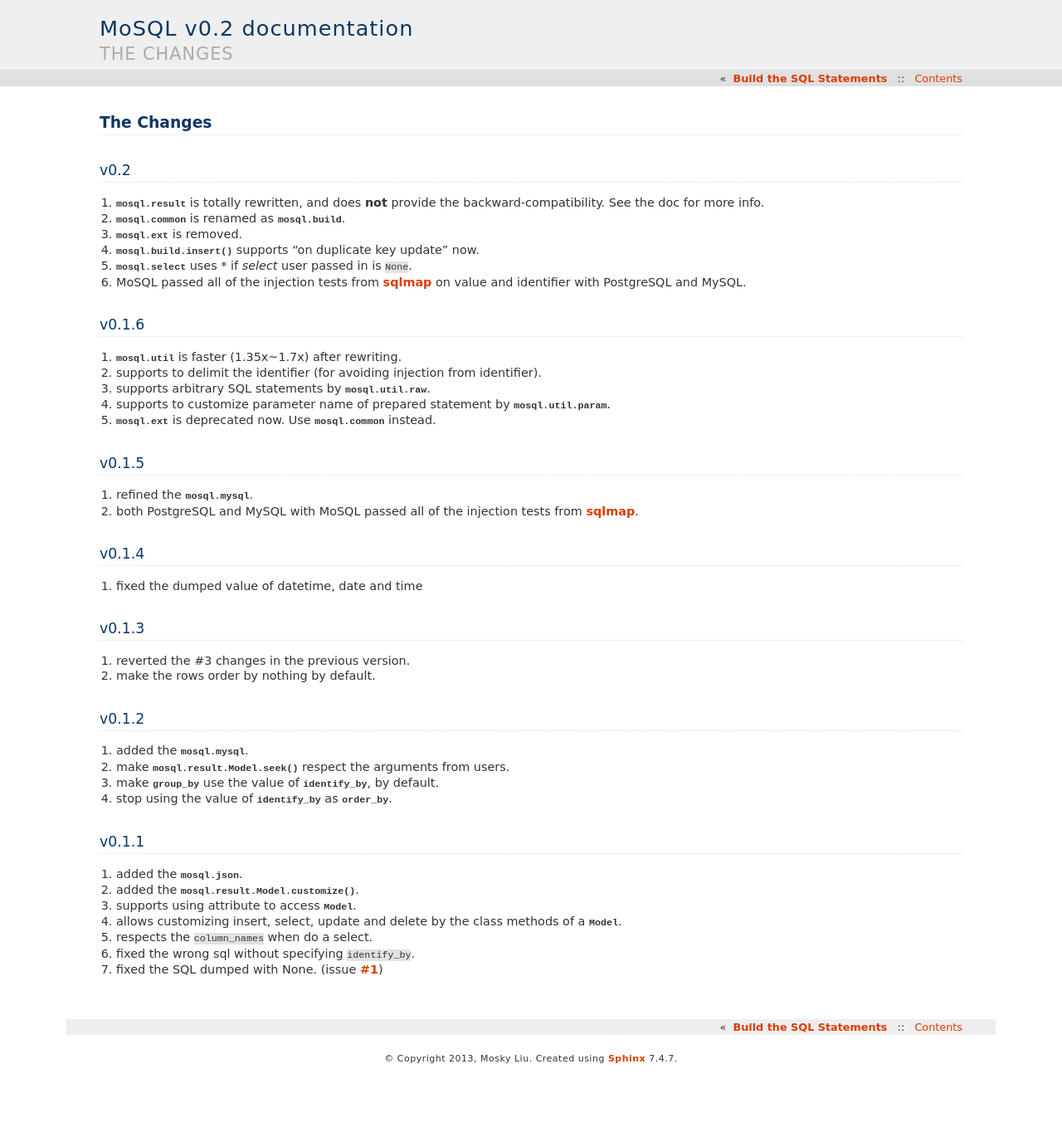
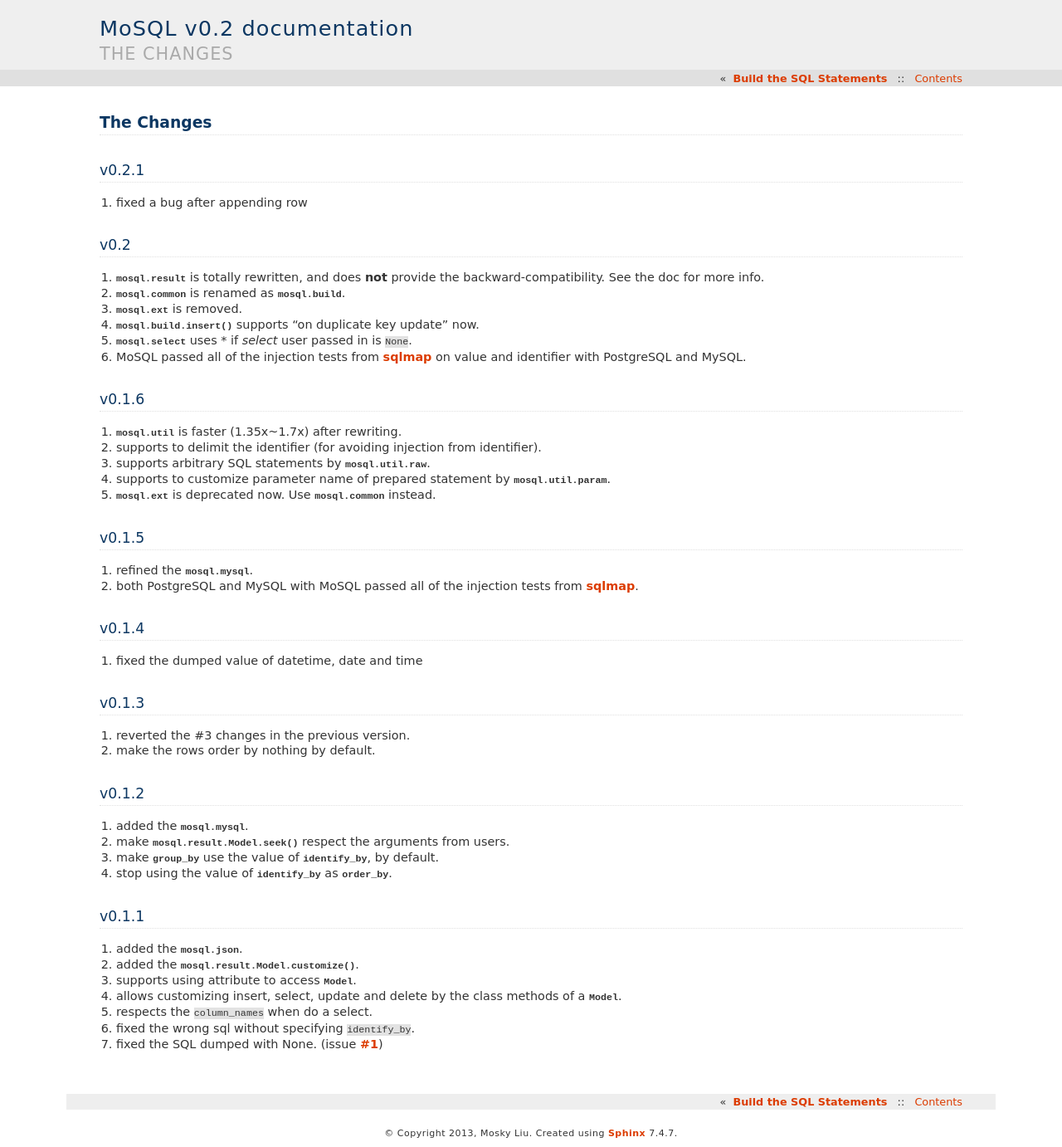
Before and after one commit to moskytw/mosql, a Sphinx documentation site: the page built from docs/changes.rst, in a window 1280 px wide. Shown: the whole page at 83% size. Built offline with Sphinx 7.4.7, drawn with Linux system fonts in a browser that asks for light colours; before the commit the page ends 1292 px from its top, so only the background shows below that.

Commit message:
updated the changes

```diff
--- a/docs/changes.rst
+++ b/docs/changes.rst
@@ -1,6 +1,11 @@
 
 The Changes
 ===========
+
+v0.2.1
+------
+
+1. fixed a bug after appending row
 
 v0.2
 ----
```
